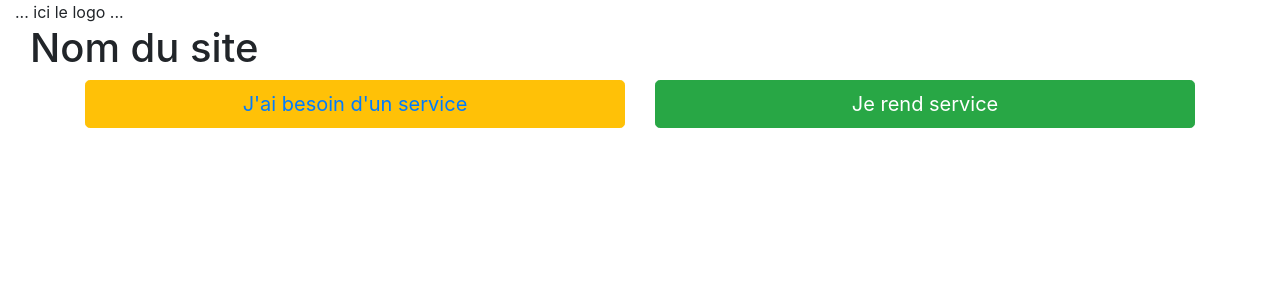
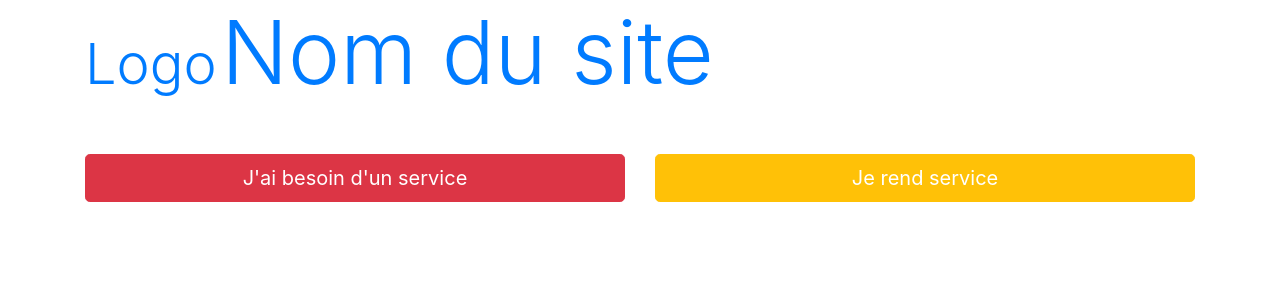
Before and after one commit to WF3Projet-voisins/voisins, a Symfony app: template templates/choose_type_services/index.html.twig in a window 1280 px wide. Shown: the top 300 px of the page. Run offline with Twig, Linux system fonts and the light colour scheme; the template is opened without the code that fills it, so the values that code supplies are empty; some libraries are stand-ins or nearby versions.

Commit message:
update de la page choose type service

```diff
--- a/templates/choose_type_services/index.html.twig
+++ b/templates/choose_type_services/index.html.twig
@@ -4,26 +4,19 @@
 
 {% block body %}
 
-<div class="container-fluid header">
-    <div class="row">
-        <div class="col-lg-4">
-            <div class="imgLogo">
-                ... ici le logo ...
-            </div>
-            <div class="col-lg-8">
-                <h1>Nom du site</h1>
-            </div>
-
-        </div>
+<div class="container-fluid header mb-5">
+    <div class="container">
+        <a href="#" class="logo display-4">Logo</a>
+        <a href="#" class="nomDuSite display-2">Nom du site</a>
     </div>
 </div>
-<div class="container">
+<div class="container mt-5">
     <div class="row">
         <div class="col-md-6">
-            <button type="button" class="btn btn-warning btn-lg btn-block"> <a href="  ">J'ai besoin d'un service</a> </button>
+            <button type="button" class="btn btn-danger btn-lg btn-block"> <a href="  " class="text-white">J'ai besoin d'un service</a> </button>
         </div>
         <div class="col-md-6">
-            <button type="button" class="btn btn-success btn-lg btn-block">Je rend service</button>
+            <button type="button" class="btn btn-warning btn-lg btn-block"> <a href="#" class="text-white">Je rend service</a> </button>
         </div>
     </div>
 </div>
```
